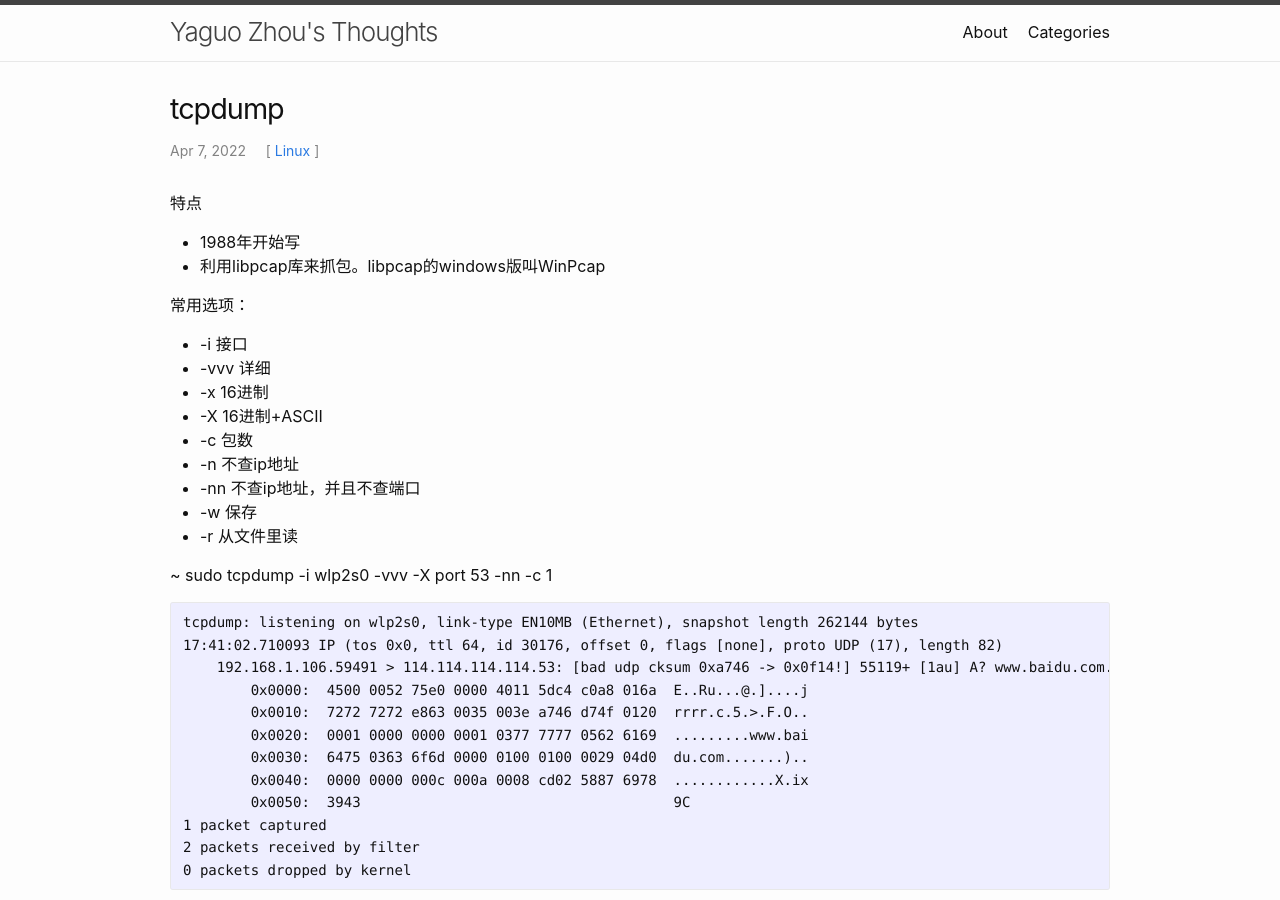
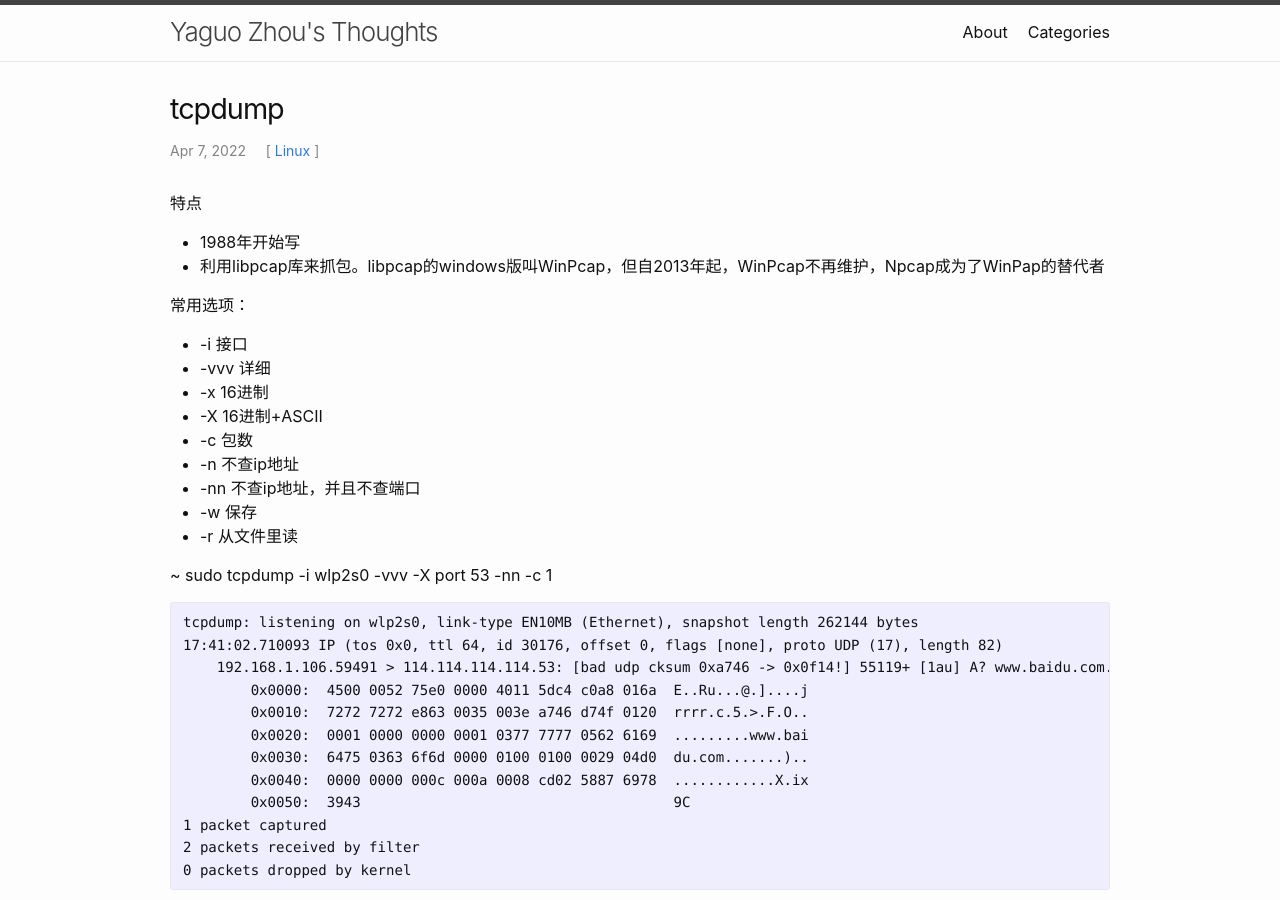
Before and after one commit to yaguozhou/yaguozhou.github.io, a Jekyll site: the page built from _posts/2022-04-06-tcpdump.md, in a window 1280 px wide and 900 px high. Built offline with Jekyll 4.4.1, drawn with Linux system fonts in a browser that asks for light colours.

Commit message:
modify tcpdump

```diff
--- a/_posts/2022-04-06-tcpdump.md
+++ b/_posts/2022-04-06-tcpdump.md
@@ -7,7 +7,7 @@ categories: Linux
 
 特点
   - 1988年开始写
-  - 利用libpcap库来抓包。libpcap的windows版叫WinPcap
+  - 利用libpcap库来抓包。libpcap的windows版叫WinPcap，但自2013年起，WinPcap不再维护，Npcap成为了WinPap的替代者
 
 常用选项：
 
```
